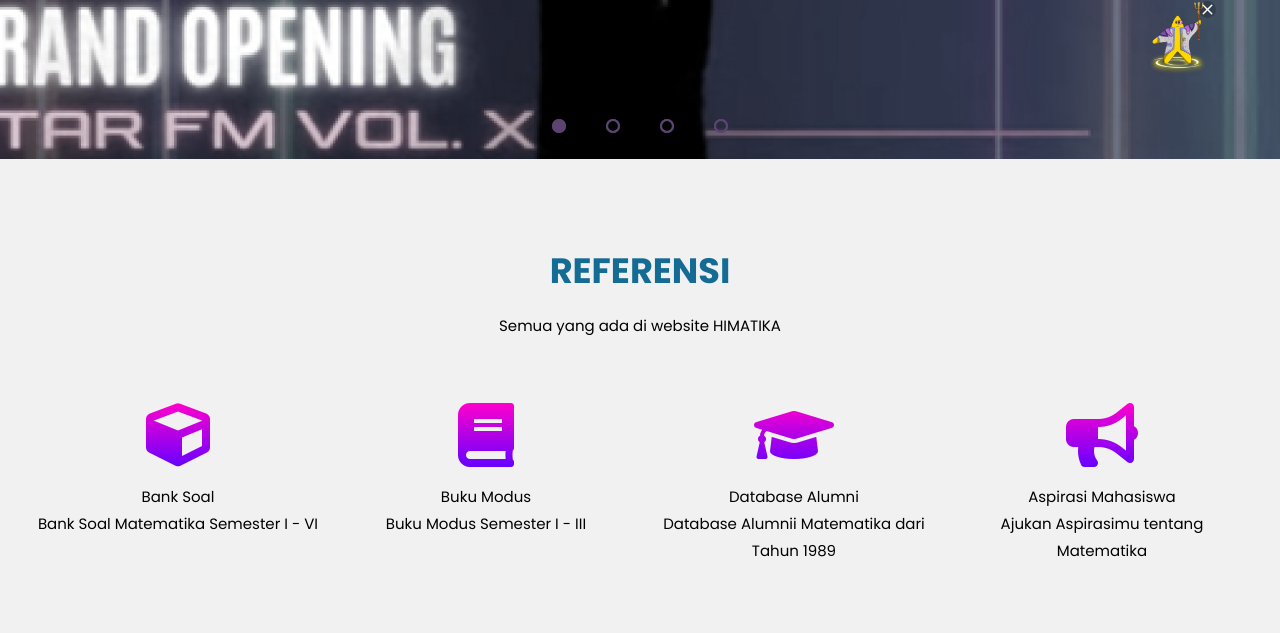
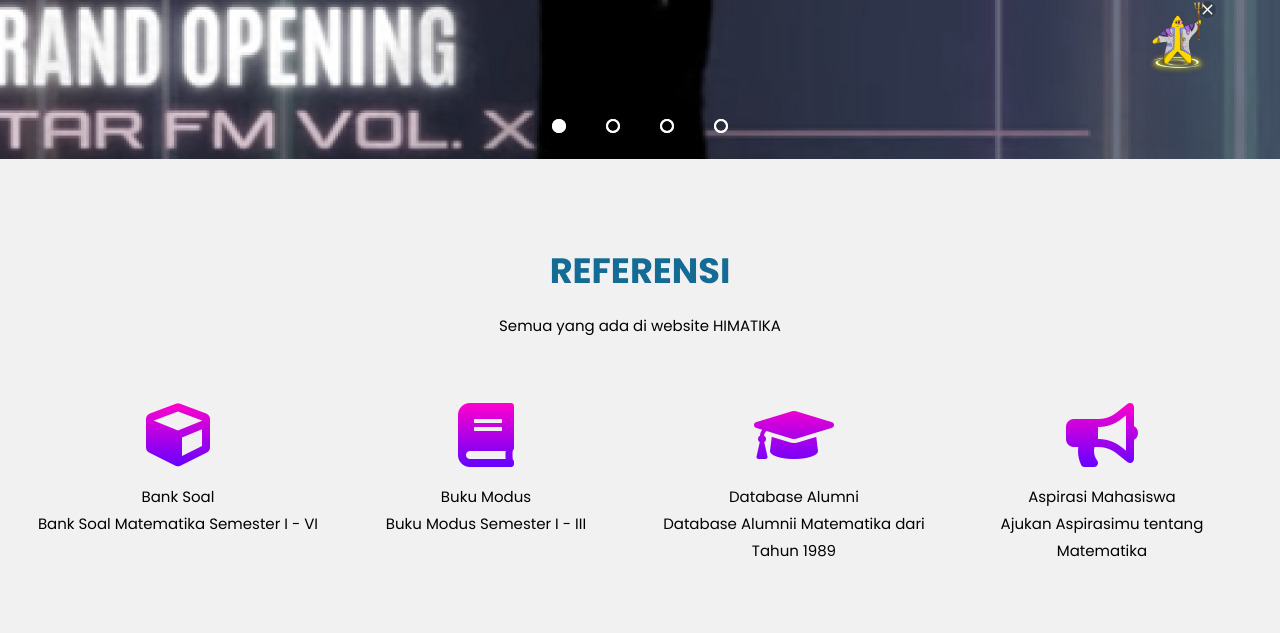
Before and after one commit to webhimatika/progress-website, a PHP site: page / in a window 1280 px wide, after a click that opens the changed part. Shown: the part 641-1274 px from the top of the page. Run offline with PHP 8.4, Linux system fonts and the light colour scheme; grey boxes are pictures that could not be loaded.

Commit message:
update stylesheet

```diff
--- a/css/home-style-2.css
+++ b/css/home-style-2.css
@@ -191,7 +191,7 @@
 }
 
 .manual-btn{
-    border:2px solid blueviolet;
+    border:2px solid white;
     padding: 5px;
     border-radius: 10px;
     cursor: pointer;
@@ -203,7 +203,7 @@
 }
 
 .manual-btn:hover{
-    background: blueviolet;
+    background: white;
 }
 
 #radio1:checked ~ .first{
@@ -232,7 +232,7 @@
 }
 
 .navigation-auto div{
-    border: 2px solid blueviolet;
+    border: 2px solid white;
     padding: 5px;
     border-radius: 10px;
     transition: 1s;
@@ -243,17 +243,17 @@
 }
 
 #radio1:checked ~ .navigation-auto .auto-btn1{
-    background: blueviolet;
+    background: white;
 }
 
 #radio2:checked ~ .navigation-auto .auto-btn2{
-    background: blueviolet;
+    background: white;
 }
 
 #radio3:checked ~ .navigation-auto .auto-btn3{
-    background: blueviolet;
+    background: white;
 }
 
 #radio4:checked ~ .navigation-auto .auto-btn4{
-    background: blueviolet;
+    background: white;
 }
```
